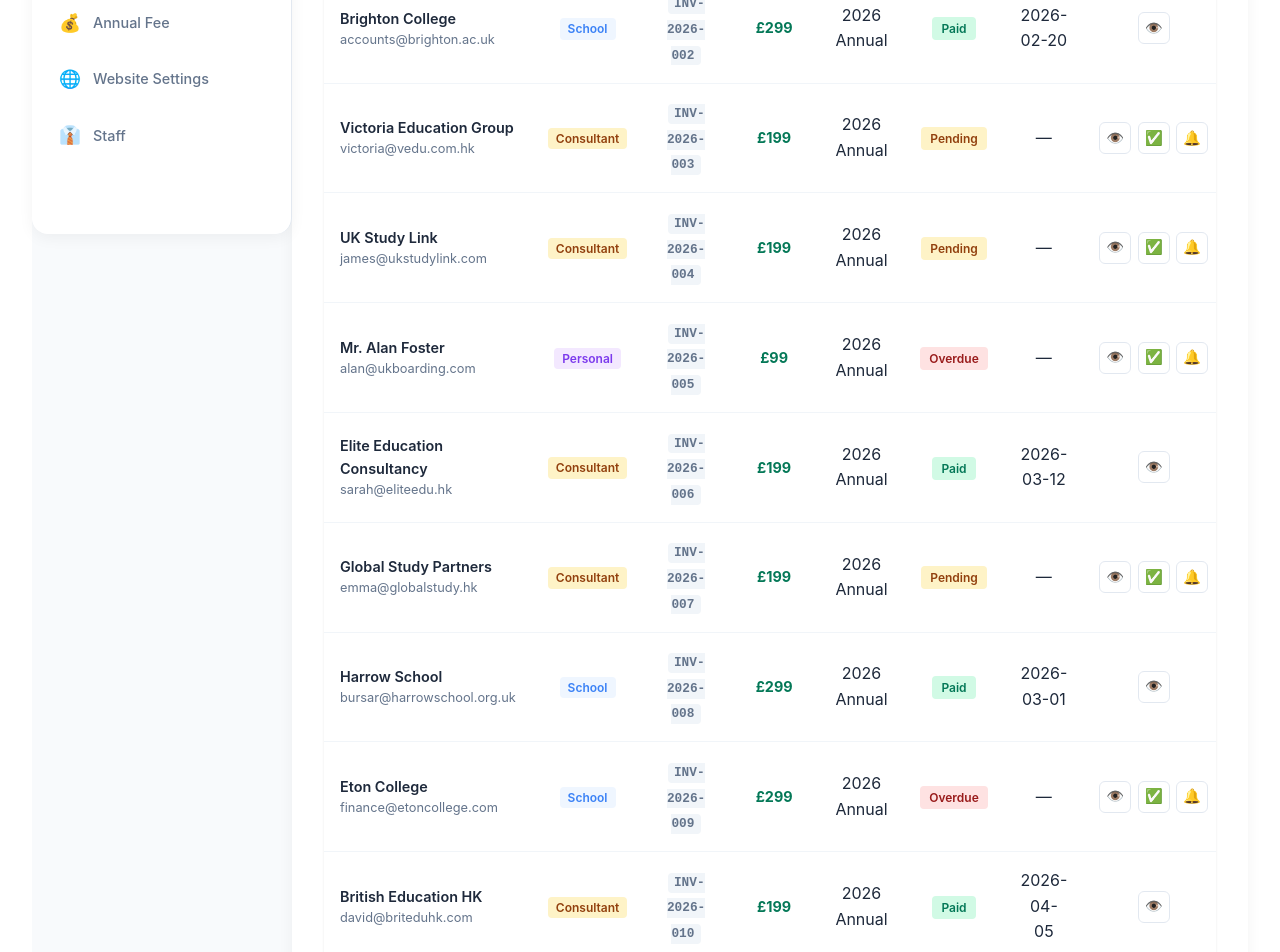
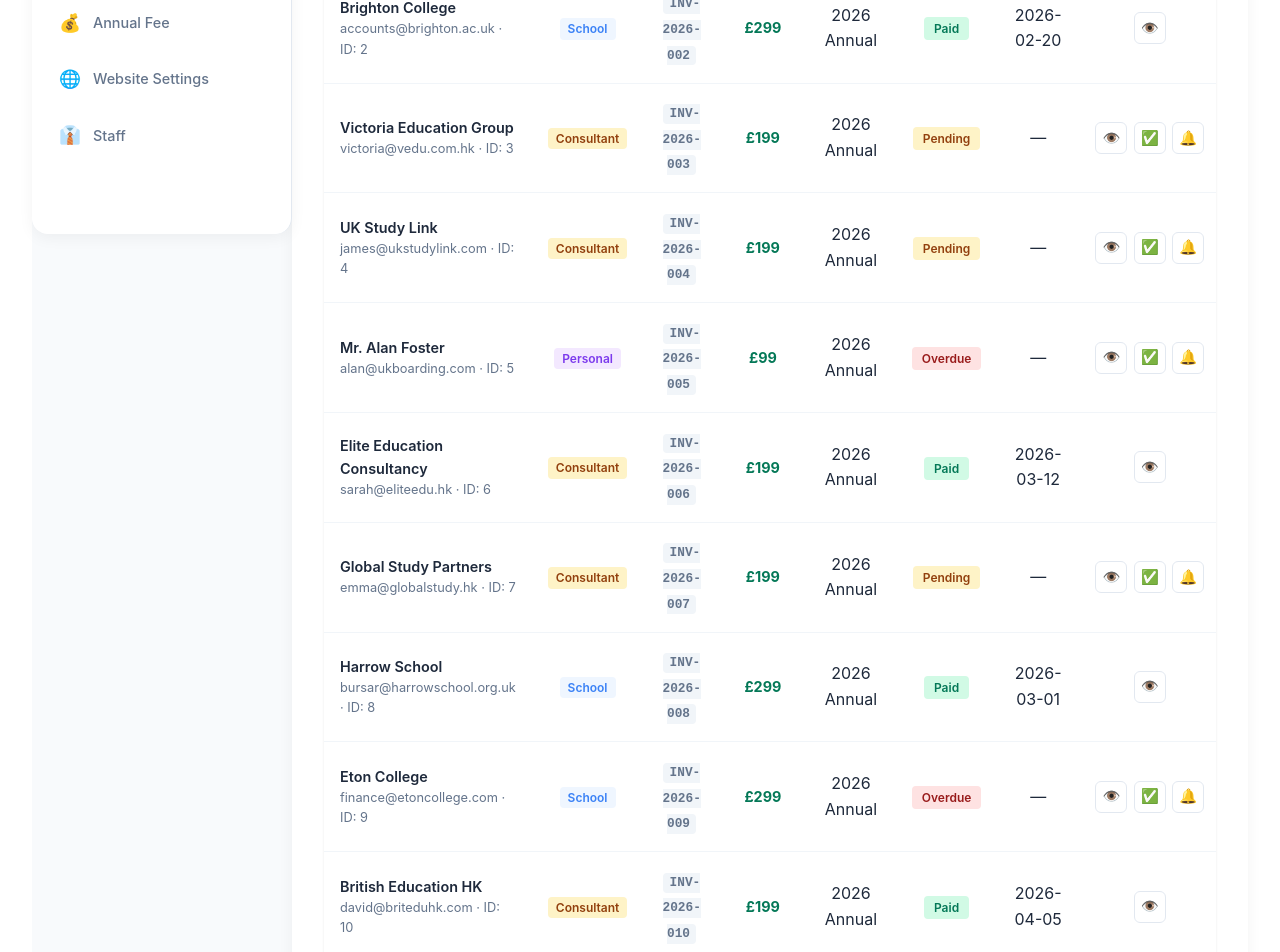
Before and after one commit to socialmedia-dot/bsp-v3, a Nuxt app: page /BSP/payments in a window 1280 px wide. Shown: the part 680-1632 px from the top of the page. Built offline with nearby package versions, Linux system fonts and the light colour scheme.

Commit message:
feat: add user ID to payment list and enable search by ID

```diff
--- a/pages/BSP/payments.vue
+++ b/pages/BSP/payments.vue
@@ -145,6 +145,7 @@
             <thead>
               <tr>
                 <th class="th-user">Member</th>
+                <th class="th-code">User Code</th>
                 <th class="th-type">Type</th>
                 <th class="th-invoice">Invoice #</th>
                 <th class="th-amount">Amount</th>
@@ -160,7 +161,7 @@
                   <div class="user-info-cell">
                     <div class="user-details">
                       <span class="member-name">{{ payment.name }}</span>
-                      <span class="member-email">{{ payment.email }}</span>
+                      <span class="member-email">{{ payment.email }} · ID: {{ payment.id }}</span>
                     </div>
                   </div>
                 </td>
@@ -187,7 +188,7 @@
                 </td>
               </tr>
               <tr v-if="paginatedPayments.length === 0">
-                <td colspan="8" class="empty-state">
+                <td colspan="9" class="empty-state">
                   <div class="empty-content">
                     <span class="empty-icon">💳</span>
                     <p>No payment records found</p>
@@ -263,6 +264,10 @@
                 <span class="info-value">
                   <span class="type-badge" :class="'type-' + selectedPayment.userType">{{ selectedPayment.userType }}</span>
                 </span>
+              </div>
+              <div class="info-item">
+                <span class="info-label">User Code</span>
+                <span class="info-value code-value">{{ selectedPayment.userCode }}</span>
               </div>
             </div>
           </div>
@@ -353,18 +358,18 @@
 
 // Mock payment data
 const payments = ref([
-  { id: 1, name: 'St. Mary\'s School', email: 'finance@stmarys.edu', userType: 'school', invoiceNo: 'INV-2026-001', amount: 299, period: '2026 Annual', status: 'paid', date: '2026-01-15' },
-  { id: 2, name: 'Brighton College', email: 'accounts@brighton.ac.uk', userType: 'school', invoiceNo: 'INV-2026-002', amount: 299, period: '2026 Annual', status: 'paid', date: '2026-02-20' },
-  { id: 3, name: 'Victoria Education Group', email: 'victoria@vedu.com.hk', userType: 'consultant', invoiceNo: 'INV-2026-003', amount: 199, period: '2026 Annual', status: 'pending', date: '—' },
-  { id: 4, name: 'UK Study Link', email: 'james@ukstudylink.com', userType: 'consultant', invoiceNo: 'INV-2026-004', amount: 199, period: '2026 Annual', status: 'pending', date: '—' },
-  { id: 5, name: 'Mr. Alan Foster', email: 'alan@ukboarding.com', userType: 'personal', invoiceNo: 'INV-2026-005', amount: 99, period: '2026 Annual', status: 'overdue', date: '—' },
-  { id: 6, name: 'Elite Education Consultancy', email: 'sarah@eliteedu.hk', userType: 'consultant', invoiceNo: 'INV-2026-006', amount: 199, period: '2026 Annual', status: 'paid', date: '2026-03-12' },
-  { id: 7, name: 'Global Study Partners', email: 'emma@globalstudy.hk', userType: 'consultant', invoiceNo: 'INV-2026-007', amount: 199, period: '2026 Annual', status: 'pending', date: '—' },
-  { id: 8, name: 'Harrow School', email: 'bursar@harrowschool.org.uk', userType: 'school', invoiceNo: 'INV-2026-008', amount: 299, period: '2026 Annual', status: 'paid', date: '2026-03-01' },
-  { id: 9, name: 'Eton College', email: 'finance@etoncollege.com', userType: 'school', invoiceNo: 'INV-2026-009', amount: 299, period: '2026 Annual', status: 'overdue', date: '—' },
-  { id: 10, name: 'British Education HK', email: 'david@briteduhk.com', userType: 'consultant', invoiceNo: 'INV-2026-010', amount: 199, period: '2026 Annual', status: 'paid', date: '2026-04-05' },
-  { id: 11, name: 'Wellington College', email: 'accounts@wellington.org', userType: 'school', invoiceNo: 'INV-2026-011', amount: 299, period: '2026 Annual', status: 'pending', date: '—' },
-  { id: 12, name: 'Cheltenham Ladies\' College', email: 'finance@cheltladies.co.uk', userType: 'school', invoiceNo: 'INV-2026-012', amount: 299, period: '2026 Annual', status: 'paid', date: '2026-04-10' }
+  { id: 1, name: 'St. Mary\'s School', email: 'finance@stmarys.edu', userCode: '2026011500001', userType: 'school', invoiceNo: 'INV-2026-001', amount: 299, period: '2026 Annual', status: 'paid', date: '2026-01-15' },
+  { id: 2, name: 'Brighton College', email: 'accounts@brighton.ac.uk', userCode: '2026022000001', userType: 'school', invoiceNo: 'INV-2026-002', amount: 299, period: '2026 Annual', status: 'paid', date: '2026-02-20' },
+  { id: 3, name: 'Victoria Education Group', email: 'victoria@vedu.com.hk', userCode: 'C2026030100001', userType: 'consultant', invoiceNo: 'INV-2026-003', amount: 199, period: '2026 Annual', status: 'pending', date: '—' },
+  { id: 4, name: 'UK Study Link', email: 'james@ukstudylink.com', userCode: 'C2026030200001', userType: 'consultant', invoiceNo: 'INV-2026-004', amount: 199, period: '2026 Annual', status: 'pending', date: '—' },
+  { id: 5, name: 'Mr. Alan Foster', email: 'alan@ukboarding.com', userCode: 'P2026030100001', userType: 'personal', invoiceNo: 'INV-2026-005', amount: 99, period: '2026 Annual', status: 'overdue', date: '—' },
+  { id: 6, name: 'Elite Education Consultancy', email: 'sarah@eliteedu.hk', userCode: 'C2026030300001', userType: 'consultant', invoiceNo: 'INV-2026-006', amount: 199, period: '2026 Annual', status: 'paid', date: '2026-03-12' },
+  { id: 7, name: 'Global Study Partners', email: 'emma@globalstudy.hk', userCode: 'C2026030400001', userType: 'consultant', invoiceNo: 'INV-2026-007', amount: 199, period: '2026 Annual', status: 'pending', date: '—' },
+  { id: 8, name: 'Harrow School', email: 'bursar@harrowschool.org.uk', userCode: '2025060100001', userType: 'school', invoiceNo: 'INV-2026-008', amount: 299, period: '2026 Annual', status: 'paid', date: '2026-03-01' },
+  { id: 9, name: 'Eton College', email: 'finance@etoncollege.com', userCode: '2026041800001', userType: 'school', invoiceNo: 'INV-2026-009', amount: 299, period: '2026 Annual', status: 'overdue', date: '—' },
+  { id: 10, name: 'British Education HK', email: 'david@briteduhk.com', userCode: 'C2026030500001', userType: 'consultant', invoiceNo: 'INV-2026-010', amount: 199, period: '2026 Annual', status: 'paid', date: '2026-04-05' },
+  { id: 11, name: 'Wellington College', email: 'accounts@wellington.org', userCode: 'S2026010100001', userType: 'school', invoiceNo: 'INV-2026-011', amount: 299, period: '2026 Annual', status: 'pending', date: '—' },
+  { id: 12, name: 'Cheltenham Ladies\' College', email: 'finance@cheltladies.co.uk', userCode: '2026031500001', userType: 'school', invoiceNo: 'INV-2026-012', amount: 299, period: '2026 Annual', status: 'paid', date: '2026-04-10' }
 ])
 
 // Computed stats
@@ -388,6 +393,7 @@
   if (debouncedQuery.value) {
     const q = debouncedQuery.value.toLowerCase()
     result = result.filter(p =>
+      p.id.toString().includes(q) ||
       p.name.toLowerCase().includes(q) ||
       p.email.toLowerCase().includes(q) ||
       p.invoiceNo.toLowerCase().includes(q)
```
